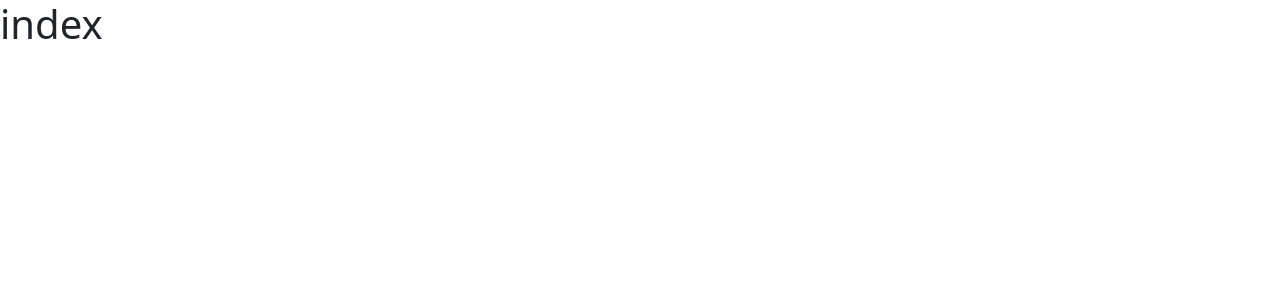
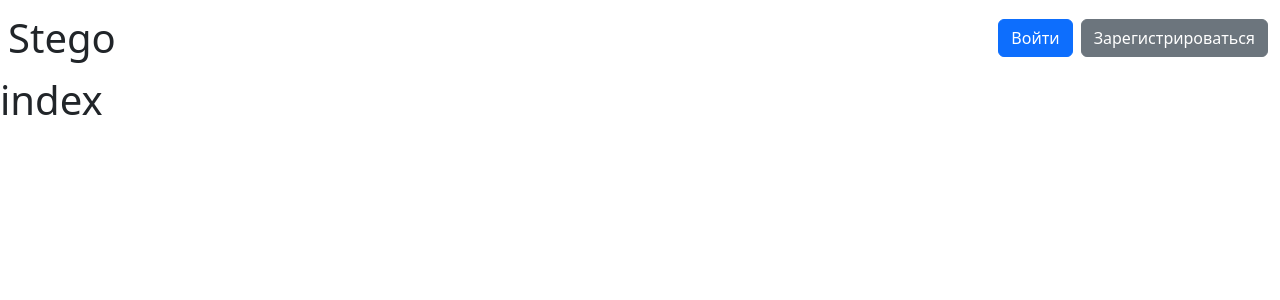
Before and after one commit to Timur1414/stego, a Django app: page / in a window 1280 px wide. Before the commit the part shown is almost empty. Shown: the top 300 px of the page. Run offline with Django 4.2, Linux system fonts and the light colour scheme.

Commit message:
unauthenticated menu

```diff
--- a/main/templates/base/base.html
+++ b/main/templates/base/base.html
@@ -11,6 +11,13 @@
     {% block extra_css %}{% endblock %}
 </head>
 <body>
+    <header>
+        {% if request.user.is_authenticated %}
+            {% include 'base/auth_menu.html' %}
+        {% else %}
+            {% include 'base/unauth_menu.html' %}
+        {% endif %}
+    </header>
     <main>
         {% block content %}{% endblock %}
     </main>
--- /dev/null
+++ b/main/templates/base/unauth_menu.html
@@ -0,0 +1,9 @@
+<div class="row p-2 m-0">
+    <div class="col p-0">
+        <a class="fs-1 text-reset text-decoration-none" href="{% url 'index' %}">Stego</a>
+    </div>
+    <div class="col d-flex justify-content-end p-0">
+        <a class="btn btn-primary mx-1 my-auto" href="{% url 'login' %}">Войти</a>
+        <a class="btn btn-secondary mx-1 my-auto" href="{% url 'django_registration_register' %}">Зарегистрироваться</a>
+    </div>
+</div>
```
Also changed, not shown: main/templates/base/auth_menu.html (added).
